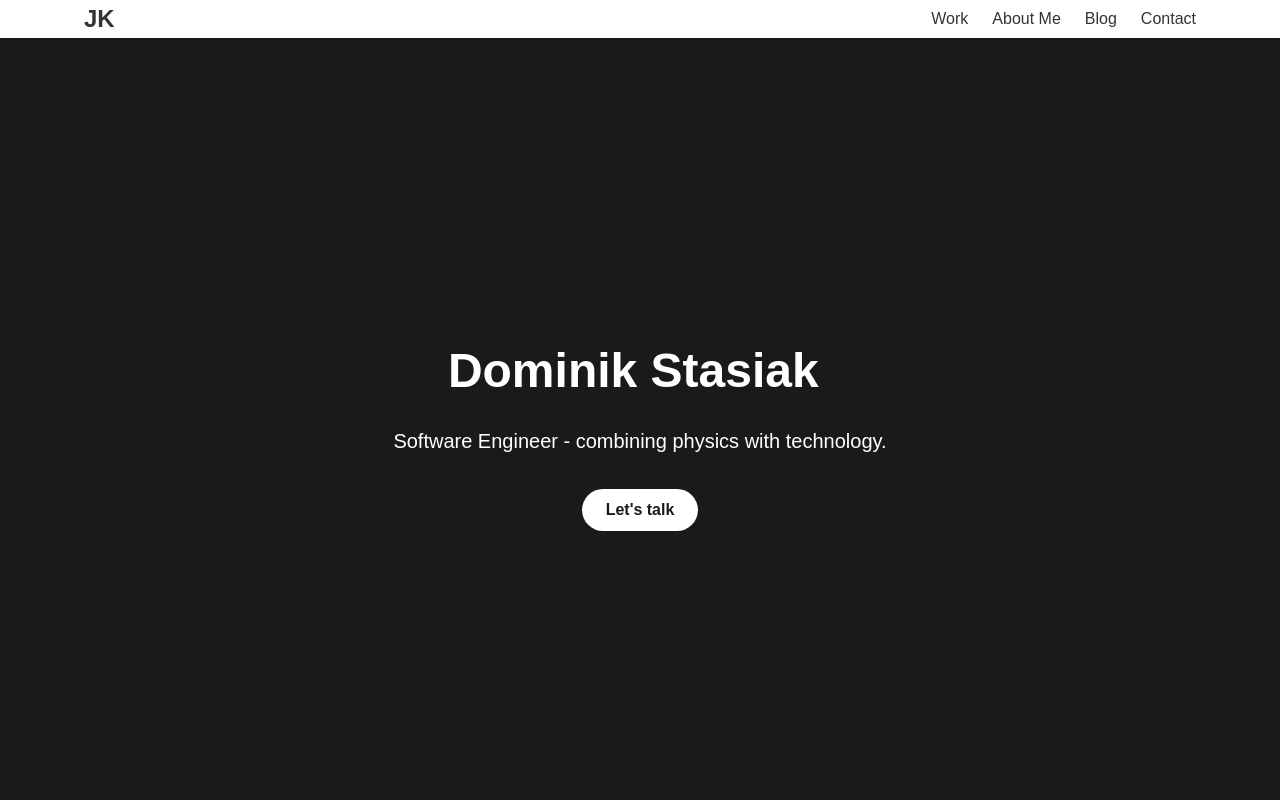
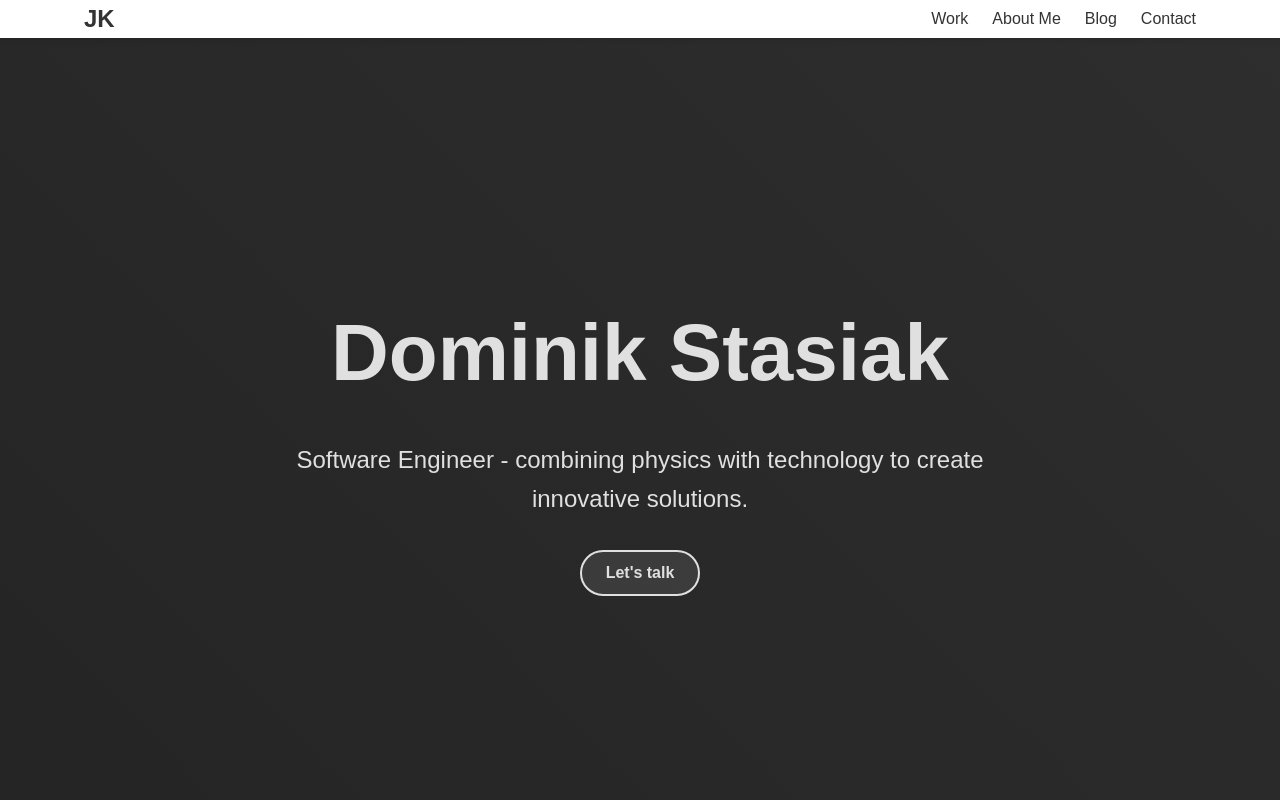
Before and after one commit to dominikstas/home, an Astro site in the folder astro/: page / in a window 1280 px wide. Shown: the top 800 px of the page. Built offline with nearby package versions, Linux system fonts and the light colour scheme; Astro itself is replaced by a stand-in of ours.

Commit message:
hero update

```diff
--- a/astro/public/styles.css
+++ b/astro/public/styles.css
@@ -1,93 +1,15 @@
-* {
-    margin: 0;
-    padding: 0;
-    box-sizing: border-box;
+  @import url('https://fonts.googleapis.com/css2?family=Poppins:wght@400;700&display=swap');
+  @keyframes gradientBG {
+    0% { background-position: 0% 50%; }
+    50% { background-position: 100% 50%; }
+    100% { background-position: 0% 50%; }
   }
-
-  body {
-    font-family: Arial, sans-serif;
-    line-height: 1.6;
+  button:hover {
+    background-color: rgba(224, 224, 224, 0.2);
+    transform: translateY(-2px);
+    box-shadow: 0 4px 6px rgba(0, 0, 0, 0.1);
   }
-
-  header {
-    background: #333;
-    color: white;
-    padding: 1rem;
+  button:active {
+    transform: translateY(0);
+    box-shadow: none;
   }
-
-  nav {
-    display: flex;
-    justify-content: space-between;
-    align-items: center;
-  }
-
-  .nav-links {
-    list-style: none;
-    display: flex;
-    gap: 2rem;
-  }
-
-  .nav-links a {
-    color: white;
-    text-decoration: none;
-  }
-
-  .nav-toggle {
-    display: none;
-  }
-
-  .nav-toggle-label {
-    display: none;
-  }
-
-  footer {
-    text-align: center;
-    padding: 1rem;
-    background: #333;
-    color: white;
-    position: absolute;
-    width: 100%;
-    bottom: 0;
-  }
-
-  .hero {
-    text-align: center;
-    padding: 2rem;
-    background: #f4f4f4;
-    min-height: 80vh;
-  }
-
-  @media (max-width: 768px) {
-    .nav-links {
-      display: none;
-      flex-direction: column;
-      position: absolute;
-      background: #333;
-      top: 100%;
-      left: 0;
-      width: 100%;
-    }
-
-    .nav-links a {
-      padding: 1rem;
-      text-align: center;
-      border-bottom: 1px solid #fff;
-    }
-
-    .nav-toggle:checked + .nav-toggle-label + .nav-links {
-      display: flex;
-    }
-
-    .nav-toggle-label {
-      display: block;
-      cursor: pointer;
-    }
-
-    .nav-toggle-label span {
-      background: white;
-      width: 30px;
-      height: 3px;
-      display: block;
-      margin: 6px 0;
-    }
-  }
--- a/astro/src/components/HeroComponent.jsx
+++ b/astro/src/components/HeroComponent.jsx
@@ -1,71 +1,96 @@
-import React, { useState, useEffect } from 'react';
+'use client'
+import React, { useState, useEffect } from 'react'
 
-const HeroComponent = () => {
-  const [displayedText, setDisplayedText] = useState('');
-  const fullName = 'Dominik Stasiak';
-  const [showCursor, setShowCursor] = useState(true);
+export default function HeroComponent() {
+  const [displayedText, setDisplayedText] = useState('')
+  const fullName = 'Dominik Stasiak'
+  const [showCursor, setShowCursor] = useState(true)
 
   useEffect(() => {
     if (displayedText.length < fullName.length) {
       const timer = setTimeout(() => {
-        setDisplayedText(fullName.slice(0, displayedText.length + 1));
-      }, 150);
-      return () => clearTimeout(timer);
+        setDisplayedText(fullName.slice(0, displayedText.length + 1))
+      }, 150)
+      return () => clearTimeout(timer)
     }
-  }, [displayedText]);
+  }, [displayedText])
 
   useEffect(() => {
     const cursorInterval = setInterval(() => {
-      setShowCursor((prev) => !prev);
-    }, 500);
-    return () => clearInterval(cursorInterval);
-  }, []);
+      setShowCursor((prev) => !prev)
+    }, 500)
+    return () => clearInterval(cursorInterval)
+  }, [])
 
   return (
-    <div style={{
+    <div style={styles.container}>
+      <div style={styles.content}>
+        <h1 style={styles.heading}>
+          {displayedText}
+          <span
+            style={{
+              ...styles.cursor,
+              opacity: showCursor ? 1 : 0,
+              transition: 'opacity 0.1s',
+            }}
+          >
+            |
+          </span>
+        </h1>
+        <p style={styles.description}>
+          Software Engineer - combining physics with technology to create innovative solutions.
+        </p>
+        <div>
+          <button style={styles.button}>
+            Let's talk
+          </button>
+        </div>
+      </div>
+    </div>
+  )
+}
+
+const styles = {
+  container: {
     minHeight: '100vh',
     display: 'flex',
     alignItems: 'center',
     justifyContent: 'center',
-      backgroundColor: '#1a1a1a',
-      color: 'white',
+    background: 'linear-gradient(45deg, #1a1a1a, #2c2c2c, #3d3d3d)',
+    backgroundSize: '400% 400%',
+    animation: 'gradientBG 15s ease infinite',
+    color: '#e0e0e0',
     padding: '1rem',
-    }}>
-      <div style={{ textAlign: 'center' }}>
-        <h1 style={{
-          fontSize: '3rem',
+    fontFamily: "'Poppins', sans-serif",
+  },
+  content: {
+    textAlign: 'center',
+    maxWidth: '800px',
+  },
+  heading: {
+    fontSize: 'clamp(2.5rem, 8vw, 5rem)',
     fontWeight: 'bold',
     marginBottom: '1rem',
-        }}>
-          {displayedText}
-          <span style={{
-            opacity: showCursor ? 1 : 0,
-            transition: 'opacity 0.1s',
-          }}>|</span>
-        </h1>
-        <p style={{
-          fontSize: '1.25rem',
+    position: 'relative',
+  },
+  cursor: {
+    position: 'absolute',
+  },
+  description: {
+    fontSize: 'clamp(1rem, 3vw, 1.5rem)',
     marginBottom: '2rem',
-          maxWidth: '600px',
-          margin: '0 auto 2rem',
-        }}>
-          Software Engineer - combining physics with technology.
-        </p>
-        <button style={{
-          backgroundColor: 'white',
-          color: '#1a1a1a',
+    lineHeight: 1.6,
+  },
+  button: {
+    backgroundColor: 'rgba(224, 224, 224, 0.1)',
+    color: '#e0e0e0',
     padding: '0.75rem 1.5rem',
     fontSize: '1rem',
     fontWeight: 'bold',
-          border: 'none',
+    border: '2px solid #e0e0e0',
     borderRadius: '9999px',
     cursor: 'pointer',
-        }}>
-          Let's talk
-        </button>
-      </div>
-    </div>
-  );
-};
-
-export default HeroComponent;
+    transition: 'all 0.3s ease',
+    outline: 'none',
+  },
+}
```
Lines whose indentation alone changed are shown as unchanged.
